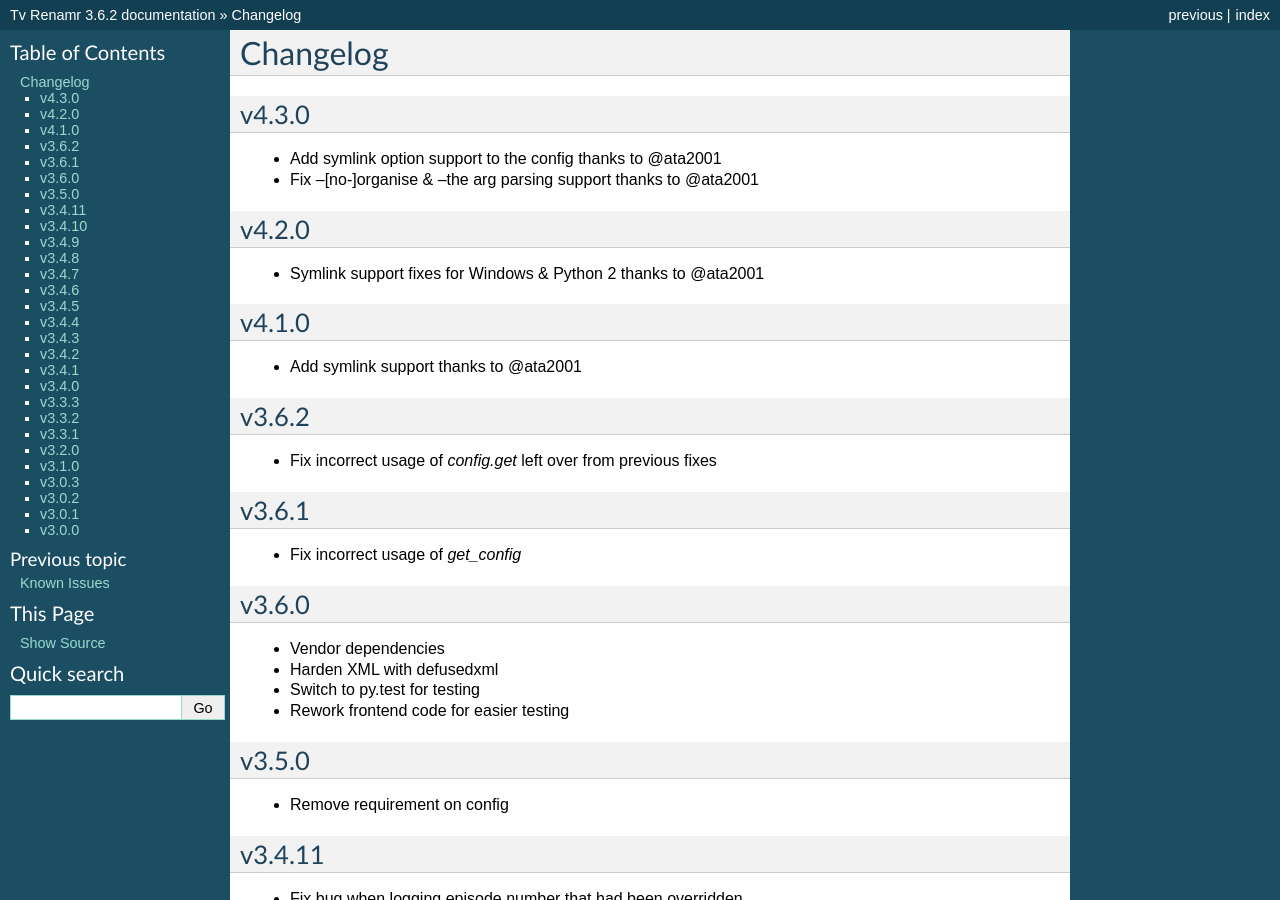
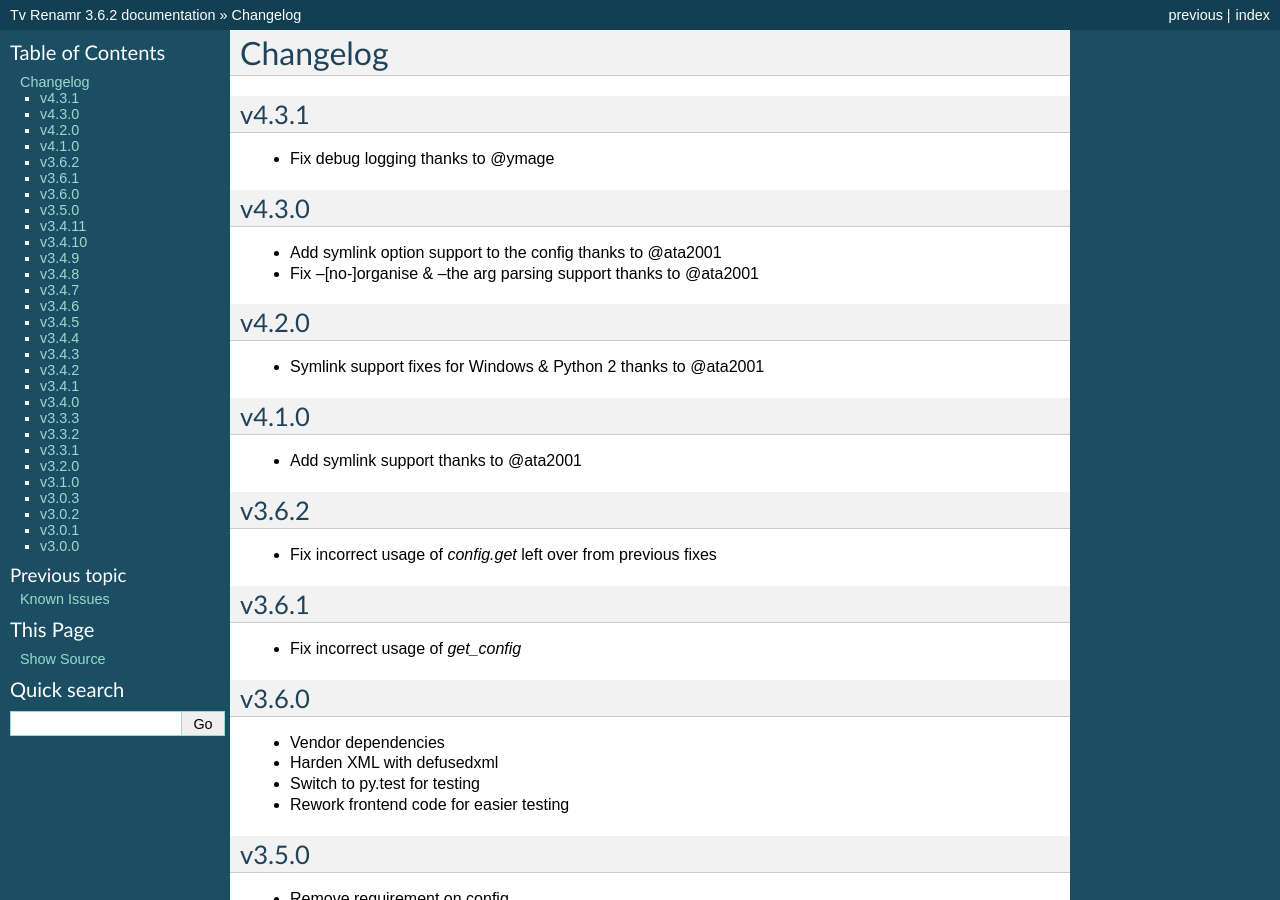
Before and after one commit to ghickman/tvrenamr, a Sphinx documentation site: the page built from docs/changelog.rst, in a window 1280 px wide and 900 px high. Built offline with Sphinx 7.4.7, drawn with Linux system fonts in a browser that asks for light colours.

Commit message:
Bump version to 4.3.1

```diff
--- a/CHANGELOG.rst
+++ b/CHANGELOG.rst
@@ -1,5 +1,11 @@
 Changelog
 =========
+
+v4.3.1
+------
+
+- Fix debug logging thanks to @ymage
+
 
 v4.3.0
 ------
--- a/docs/changelog.rst
+++ b/docs/changelog.rst
@@ -2,6 +2,12 @@
 
 Changelog
 =========
+
+v4.3.1
+------
+
+- Fix debug logging thanks to @ymage
+
 
 v4.3.0
 ------
--- a/tvrenamr/__init__.py
+++ b/tvrenamr/__init__.py
@@ -2,4 +2,4 @@
 __copyright__ = 'Copyright 2012 George Hickman'
 __license__ = 'MIT'
 __title__ = 'tvrenamr'
-__version__ = '4.3.0'
+__version__ = '4.3.1'
```
